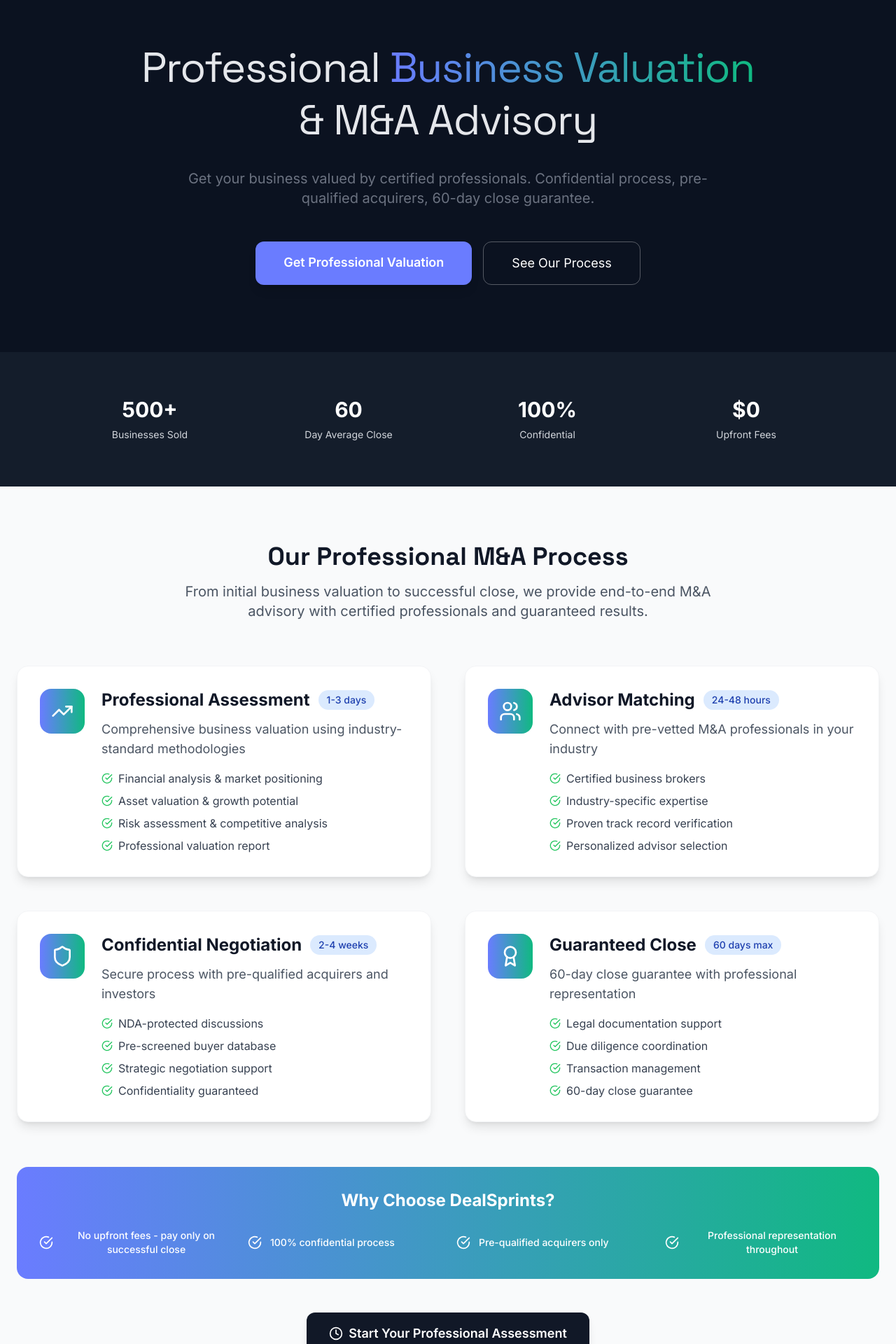
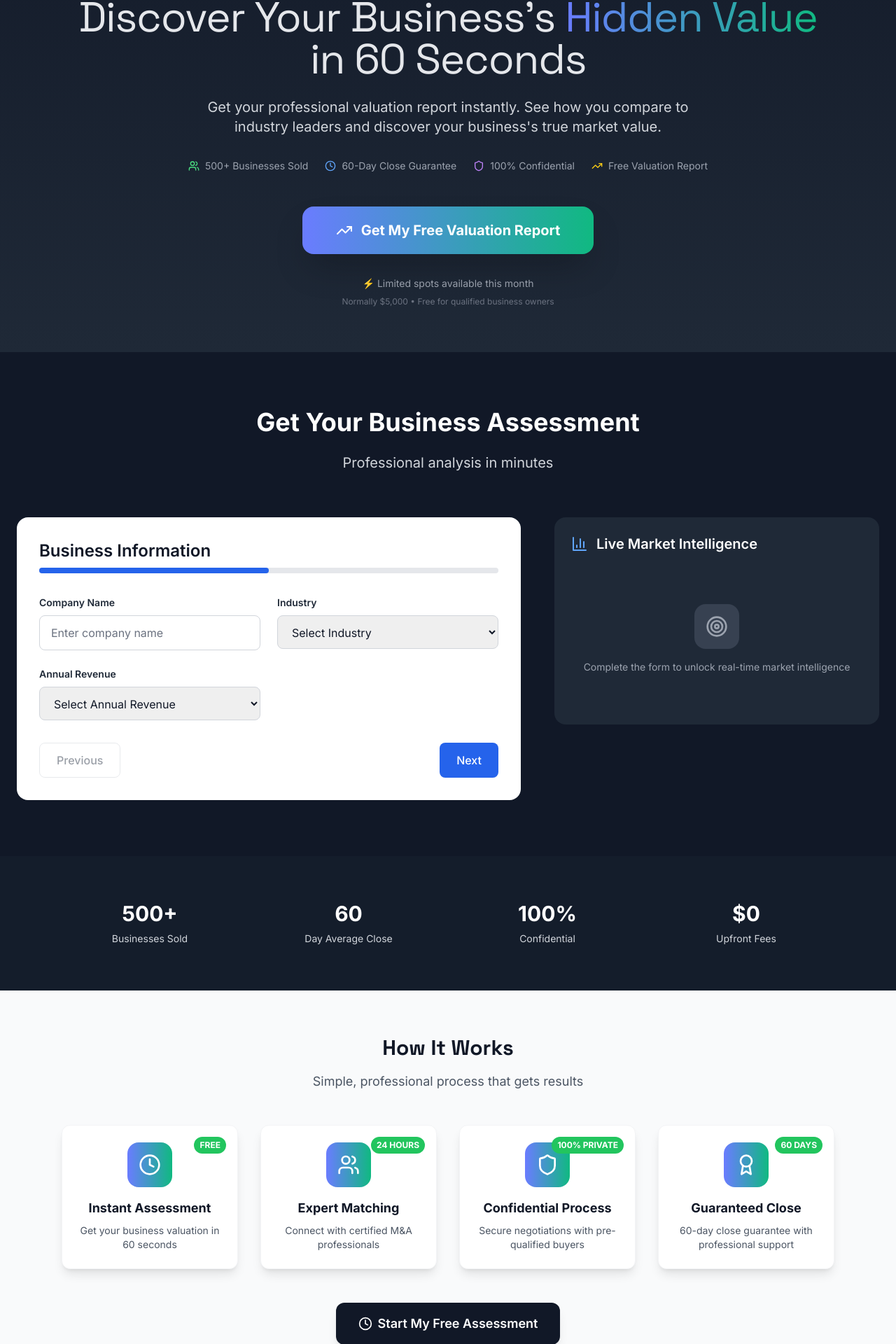
Before and after one commit to AgentAnalytics-ai/dealsprints, a Next.js app: page / in a window 1280 px wide. Shown: the part 309-2229 px from the top of the page at 70% size. Built offline with nearby package versions, Linux system fonts and the light colour scheme.

Commit message:
Redesigned as 3-second conversion machine with assessment at top

```diff
--- a/src/app/page.tsx
+++ b/src/app/page.tsx
@@ -1,9 +1,9 @@
 "use client";
 
 import { Hero } from "@/components/Hero";
+import { Assessment } from "@/components/Assessment";
 import { StatsBand } from "@/components/StatsBand";
 import { Process } from "@/components/Process";
-import { Assessment } from "@/components/Assessment";
 import { CtaSection } from "@/components/CtaSection";
 import { Footer } from "@/components/Footer";
 
@@ -11,9 +11,9 @@ export default function HomePage() {
   return (
     <main className="min-h-screen">
       <Hero />
+      <Assessment />
       <StatsBand />
       <Process />
-      <Assessment />
       <CtaSection />
       <Footer />
     </main>
--- a/src/components/Hero.tsx
+++ b/src/components/Hero.tsx
@@ -2,63 +2,99 @@
 
 import { motion } from "framer-motion";
 import { Logo } from "./Logo";
+import { TrendingUp, Clock, Shield, Users } from "lucide-react";
 
 export function Hero() {
   return (
-    <section className="relative overflow-hidden">
+    <section className="relative overflow-hidden bg-gradient-to-b from-gray-900 to-gray-800">
       <div
         className="absolute inset-0 opacity-20"
         style={{
           background: "radial-gradient(800px 400px at 70% -10%, #6A7CFF22, transparent)"
         }}
       />
-      <div className="mx-auto max-w-6xl px-6 py-24">
+
+      <div className="mx-auto max-w-7xl px-6 py-16">
         <motion.div
           initial={{ opacity: 0, y: 20 }}
           animate={{ opacity: 1, y: 0 }}
           transition={{ duration: 0.6, ease: "easeOut" }}
           className="text-center"
         >
-          {/* MASSIVE Professional Logo */}
-          <div className="mb-20">
+          {/* Professional Logo */}
+          <div className="mb-12">
             <Logo size="massive" showText={false} className="justify-center" />
           </div>
 
-          <h1 className="font-display text-6xl leading-tight tracking-[-0.02em] mb-8">
-            Professional{" "}
+          {/* 3-Second Headline */}
+          <h1 className="font-display text-5xl md:text-6xl leading-tight tracking-[-0.02em] mb-6">
+            Discover Your Business's{" "}
             <span className="bg-gradient-to-r from-brand to-deal bg-clip-text text-transparent">
-              Business Valuation
+              Hidden Value
             </span>
-            <br />& M&A Advisory
+            <br />in 60 Seconds
           </h1>
 
-          <p className="max-w-3xl mx-auto text-xl text-mute mb-12">
-            Get your business valued by certified professionals. Confidential process,
-            pre-qualified acquirers, 60-day close guarantee.
+          {/* Value Proposition */}
+          <p className="max-w-3xl mx-auto text-xl text-gray-300 mb-8">
+            Get your professional valuation report instantly. See how you compare to industry leaders
+            and discover your business's true market value.
           </p>
 
-          <div className="flex justify-center gap-4">
+          {/* Trust Signals */}
+          <div className="flex flex-wrap justify-center gap-6 mb-12 text-sm text-gray-400">
+            <div className="flex items-center gap-2">
+              <Users className="w-4 h-4 text-green-400" />
+              <span>500+ Businesses Sold</span>
+            </div>
+            <div className="flex items-center gap-2">
+              <Clock className="w-4 h-4 text-blue-400" />
+              <span>60-Day Close Guarantee</span>
+            </div>
+            <div className="flex items-center gap-2">
+              <Shield className="w-4 h-4 text-purple-400" />
+              <span>100% Confidential</span>
+            </div>
+            <div className="flex items-center gap-2">
+              <TrendingUp className="w-4 h-4 text-yellow-400" />
+              <span>Free Valuation Report</span>
+            </div>
+          </div>
+
+          {/* Primary CTA */}
+          <motion.div
+            initial={{ opacity: 0, y: 20 }}
+            animate={{ opacity: 1, y: 0 }}
+            transition={{ duration: 0.6, delay: 0.3, ease: "easeOut" }}
+            className="mb-8"
+          >
             <a
               href="#assessment"
-              className="rounded-xl bg-brand px-10 py-4 font-semibold text-white shadow-lg hover:opacity-90 transition-opacity text-lg"
+              className="inline-flex items-center gap-3 rounded-2xl bg-gradient-to-r from-brand to-deal px-12 py-5 font-bold text-white text-xl shadow-2xl hover:shadow-3xl transition-all duration-300 transform hover:scale-105"
               onClick={(e) => {
                 e.preventDefault();
                 document.getElementById('assessment')?.scrollIntoView({ behavior: 'smooth' });
               }}
             >
-              Get Professional Valuation
+              <TrendingUp className="w-6 h-6" />
+              Get My Free Valuation Report
             </a>
-            <a
-              href="#process"
-              className="rounded-xl border border-white/30 px-10 py-4 text-white hover:border-brand transition-colors text-lg"
-              onClick={(e) => {
-                e.preventDefault();
-                document.getElementById('process')?.scrollIntoView({ behavior: 'smooth' });
-              }}
-            >
-              See Our Process
-            </a>
-          </div>
+          </motion.div>
+
+          {/* Urgency/Scarcity */}
+          <motion.div
+            initial={{ opacity: 0 }}
+            animate={{ opacity: 1 }}
+            transition={{ duration: 0.6, delay: 0.5 }}
+            className="text-center"
+          >
+            <p className="text-sm text-gray-400 mb-2">
+              ⚡ Limited spots available this month
+            </p>
+            <p className="text-xs text-gray-500">
+              Normally $5,000 • Free for qualified business owners
+            </p>
+          </motion.div>
         </motion.div>
       </div>
     </section>
--- a/src/components/Process.tsx
+++ b/src/components/Process.tsx
@@ -1,88 +1,56 @@
 "use client";
 
 import { motion } from "framer-motion";
-import { CheckCircle, Shield, Clock, Users, TrendingUp, Award } from "lucide-react";
+import { CheckCircle, Clock, Users, Shield, Award } from "lucide-react";
 
 const steps = [
   {
-    title: "Professional Assessment",
-    description: "Comprehensive business valuation using industry-standard methodologies",
-    details: [
-      "Financial analysis & market positioning",
-      "Asset valuation & growth potential",
-      "Risk assessment & competitive analysis",
-      "Professional valuation report"
-    ],
-    icon: TrendingUp,
-    timeline: "1-3 days"
+    title: "Instant Assessment",
+    description: "Get your business valuation in 60 seconds",
+    icon: Clock,
+    highlight: "FREE"
   },
   {
-    title: "Advisor Matching",
-    description: "Connect with pre-vetted M&A professionals in your industry",
-    details: [
-      "Certified business brokers",
-      "Industry-specific expertise",
-      "Proven track record verification",
-      "Personalized advisor selection"
-    ],
+    title: "Expert Matching",
+    description: "Connect with certified M&A professionals",
     icon: Users,
-    timeline: "24-48 hours"
+    highlight: "24 HOURS"
   },
   {
-    title: "Confidential Negotiation",
-    description: "Secure process with pre-qualified acquirers and investors",
-    details: [
-      "NDA-protected discussions",
-      "Pre-screened buyer database",
-      "Strategic negotiation support",
-      "Confidentiality guaranteed"
-    ],
+    title: "Confidential Process",
+    description: "Secure negotiations with pre-qualified buyers",
     icon: Shield,
-    timeline: "2-4 weeks"
+    highlight: "100% PRIVATE"
   },
   {
     title: "Guaranteed Close",
-    description: "60-day close guarantee with professional representation",
-    details: [
-      "Legal documentation support",
-      "Due diligence coordination",
-      "Transaction management",
-      "60-day close guarantee"
-    ],
+    description: "60-day close guarantee with professional support",
     icon: Award,
-    timeline: "60 days max"
+    highlight: "60 DAYS"
   }
-];
-
-const benefits = [
-  { icon: CheckCircle, text: "No upfront fees - pay only on successful close" },
-  { icon: CheckCircle, text: "100% confidential process" },
-  { icon: CheckCircle, text: "Pre-qualified acquirers only" },
-  { icon: CheckCircle, text: "Professional representation throughout" }
 ];
 
 export function Process() {
   return (
-    <section id="process" className="py-20 bg-gray-50">
-      <div className="mx-auto max-w-7xl px-6">
+    <section id="process" className="py-16 bg-gray-50">
+      <div className="mx-auto max-w-6xl px-6">
         {/* Header */}
         <motion.div
           initial={{ opacity: 0, y: 20 }}
           animate={{ opacity: 1, y: 0 }}
           transition={{ duration: 0.6, ease: "easeOut" }}
-          className="text-center mb-16"
+          className="text-center mb-12"
         >
-          <h2 className="font-display text-4xl font-bold mb-4 text-gray-900">
-            Our Professional M&A Process
+          <h2 className="font-display text-3xl font-bold mb-4 text-gray-900">
+            How It Works
           </h2>
-          <p className="text-xl text-gray-600 max-w-3xl mx-auto">
-            From initial business valuation to successful close, we provide end-to-end M&A advisory
-            with certified professionals and guaranteed results.
+          <p className="text-lg text-gray-600">
+            Simple, professional process that gets results
           </p>
         </motion.div>
 
         {/* Process Steps */}
-        <div className="grid grid-cols-1 lg:grid-cols-2 gap-12 mb-16">
+        <div className="grid grid-cols-1 md:grid-cols-2 lg:grid-cols-4 gap-8">
           {steps.map((step, index) => {
             const IconComponent = step.icon;
             return (
@@ -91,63 +59,28 @@ export function Process() {
                 initial={{ opacity: 0, y: 20 }}
                 animate={{ opacity: 1, y: 0 }}
                 transition={{ duration: 0.6, delay: index * 0.1, ease: "easeOut" }}
-                className="bg-white rounded-2xl p-8 shadow-lg border border-gray-100"
+                className="text-center bg-white rounded-xl p-6 shadow-lg border border-gray-100"
               >
-                <div className="flex items-start gap-6">
-                  <div className="flex-shrink-0">
-                    <div className="w-16 h-16 bg-gradient-to-r from-brand to-deal rounded-2xl flex items-center justify-center">
-                      <IconComponent className="w-8 h-8 text-white" />
-                    </div>
+                <div className="relative mb-4">
+                  <div className="w-16 h-16 bg-gradient-to-r from-brand to-deal rounded-2xl flex items-center justify-center mx-auto">
+                    <IconComponent className="w-8 h-8 text-white" />
                   </div>
-                  <div className="flex-1">
-                    <div className="flex items-center gap-3 mb-3">
-                      <h3 className="text-2xl font-bold text-gray-900">{step.title}</h3>
-                      <span className="px-3 py-1 bg-blue-100 text-blue-800 text-sm font-medium rounded-full">
-                        {step.timeline}
-                      </span>
-                    </div>
-                    <p className="text-gray-600 mb-4 text-lg">{step.description}</p>
-                    <ul className="space-y-2">
-                      {step.details.map((detail, detailIndex) => (
-                        <li key={detailIndex} className="flex items-center gap-2 text-gray-700">
-                          <CheckCircle className="w-4 h-4 text-green-500 flex-shrink-0" />
-                          <span>{detail}</span>
-                        </li>
-                      ))}
-                    </ul>
+                  <div className="absolute -top-2 -right-2 bg-green-500 text-white text-xs font-bold px-2 py-1 rounded-full">
+                    {step.highlight}
                   </div>
                 </div>
+                <h3 className="font-bold text-lg mb-2 text-gray-900">{step.title}</h3>
+                <p className="text-gray-600 text-sm">{step.description}</p>
               </motion.div>
             );
           })}
         </div>
 
-        {/* Benefits Section */}
+        {/* CTA */}
         <motion.div
           initial={{ opacity: 0, y: 20 }}
           animate={{ opacity: 1, y: 0 }}
           transition={{ duration: 0.6, delay: 0.4, ease: "easeOut" }}
-          className="bg-gradient-to-r from-brand to-deal rounded-2xl p-8 text-center"
-        >
-          <h3 className="text-2xl font-bold text-white mb-6">Why Choose DealSprints?</h3>
-          <div className="grid grid-cols-1 md:grid-cols-2 lg:grid-cols-4 gap-6">
-            {benefits.map((benefit, index) => {
-              const IconComponent = benefit.icon;
-              return (
-                <div key={index} className="flex items-center gap-3 text-white">
-                  <IconComponent className="w-5 h-5 flex-shrink-0" />
-                  <span className="text-sm font-medium">{benefit.text}</span>
-                </div>
-              );
-            })}
-          </div>
-        </motion.div>
-
-        {/* CTA */}
-        <motion.div
-          initial={{ opacity: 0, y: 20 }}
-          animate={{ opacity: 1, y: 0 }}
-          transition={{ duration: 0.6, delay: 0.6, ease: "easeOut" }}
           className="text-center mt-12"
         >
           <a
@@ -159,11 +92,8 @@ export function Process() {
             className="inline-flex items-center gap-2 bg-gray-900 text-white px-8 py-4 rounded-xl font-semibold text-lg hover:bg-gray-800 transition-colors shadow-lg"
           >
             <Clock className="w-5 h-5" />
-            Start Your Professional Assessment
+            Start My Free Assessment
           </a>
-          <p className="text-gray-600 mt-3 text-sm">
-            Get your business valued by certified professionals in minutes
-          </p>
         </motion.div>
       </div>
     </section>
```
